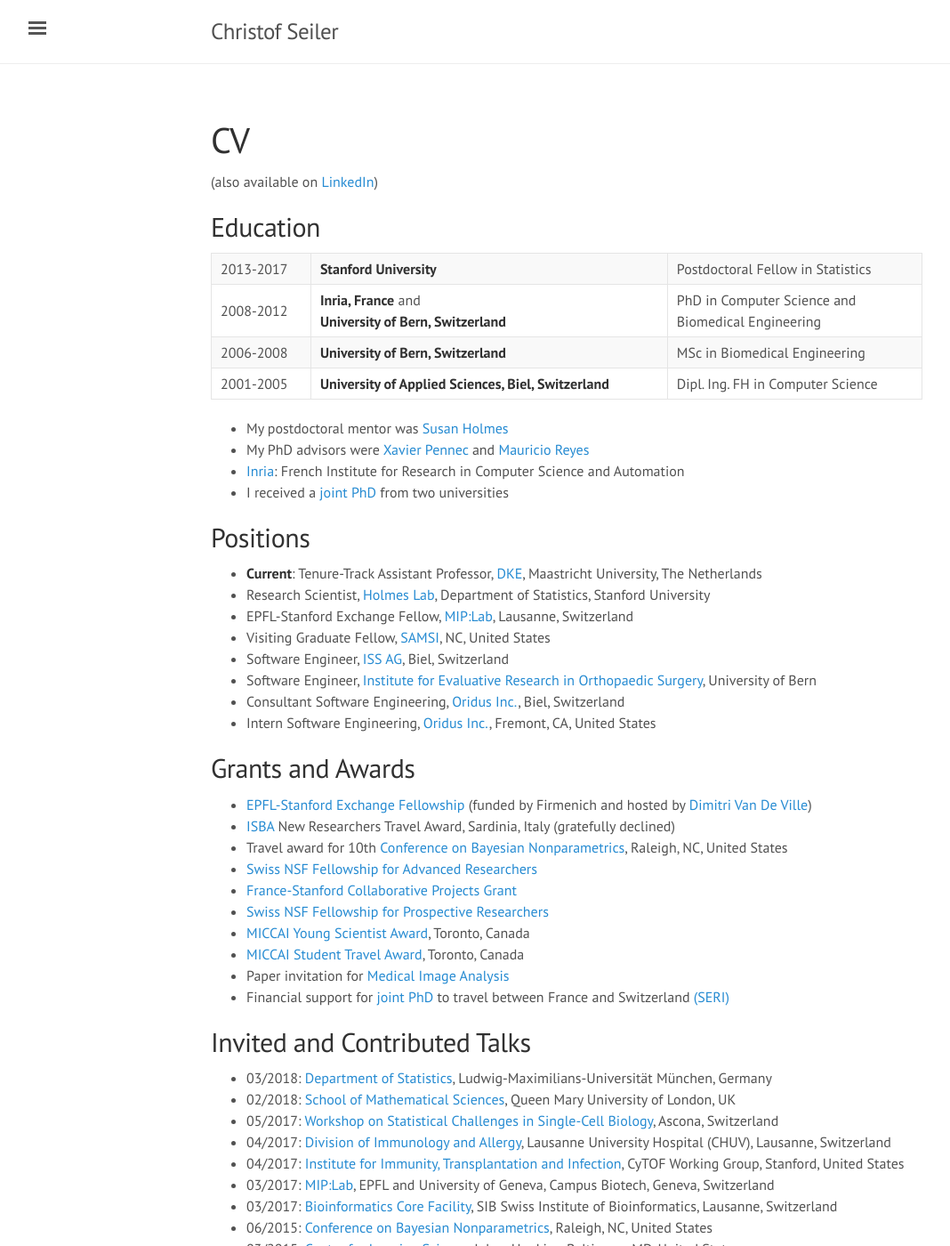
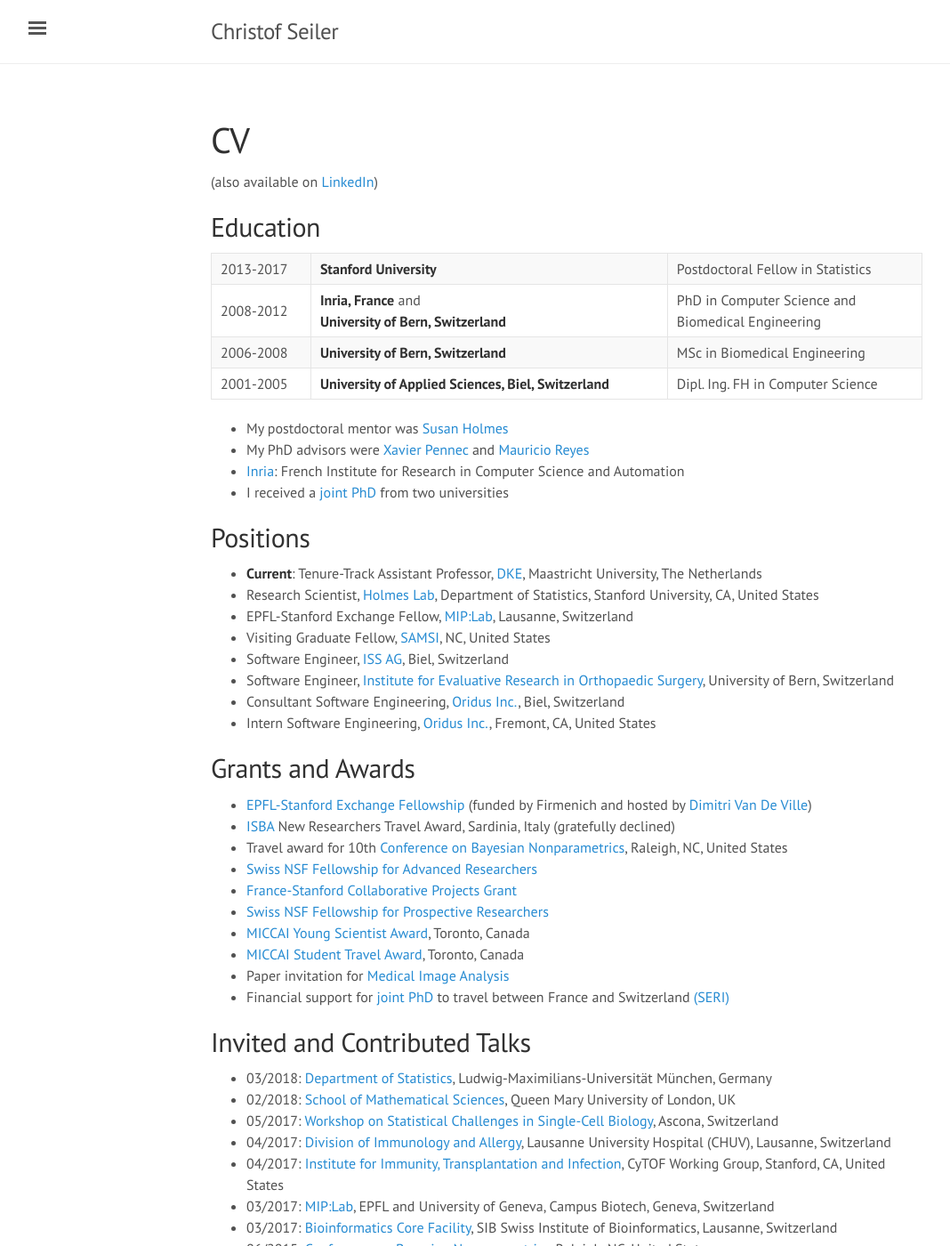
Before and after one commit to ChristofSeiler/ChristofSeiler.github.io, a Jekyll site: the page built from about.md, in a window 1280 px wide and 1400 px high. Shown: the whole window at 89% size, without its empty margins (3-1071 px from the left). Built offline with Jekyll 4.4.1, drawn with Linux system fonts in a browser that asks for light colours.

Commit message:
added countries

```diff
--- a/about.md
+++ b/about.md
@@ -20,11 +20,11 @@
 ## Positions
 
 * **Current**: Tenure-Track Assistant Professor, [DKE](https://www.maastrichtuniversity.nl/about-um/faculties/science-and-engineering/fse-departments/department-data-science-and-knowledge), Maastricht University, The Netherlands
-* Research Scientist, [Holmes Lab](http://statweb.stanford.edu/~susan/lab_index.html), Department of Statistics, Stanford University
+* Research Scientist, [Holmes Lab](http://statweb.stanford.edu/~susan/lab_index.html), Department of Statistics, Stanford University, CA, United States
 * EPFL-Stanford Exchange Fellow, [MIP:Lab](https://miplab.epfl.ch/), Lausanne, Switzerland
 * Visiting Graduate Fellow, [SAMSI](https://www.samsi.info/), NC, United States
 * Software Engineer, [ISS AG](http://www.iss-ag.ch/en), Biel, Switzerland
-* Software Engineer, [Institute for Evaluative Research in Orthopaedic Surgery](http://www.swissrdl.unibe.ch/about_us/history/index_eng.html), University of Bern
+* Software Engineer, [Institute for Evaluative Research in Orthopaedic Surgery](http://www.swissrdl.unibe.ch/about_us/history/index_eng.html), University of Bern, Switzerland
 * Consultant Software Engineering, [Oridus Inc.](https://www.bloomberg.com/research/stocks/private/snapshot.asp?privcapid=524394), Biel, Switzerland
 * Intern Software Engineering, [Oridus Inc.](https://www.bloomberg.com/research/stocks/private/snapshot.asp?privcapid=524394), Fremont, CA, United States
 
@@ -47,7 +47,7 @@
 * 02/2018: [School of Mathematical Sciences](https://www.qmul.ac.uk/maths/), Queen Mary University of London, UK
 * 05/2017: [Workshop on Statistical Challenges in Single-Cell Biology](https://www.bsse.ethz.ch/cbg/cbg-news/ascona-2017.html), Ascona, Switzerland
 * 04/2017: [Division of Immunology and Allergy](http://www.immunologyresearch.ch/), Lausanne University Hospital (CHUV), Lausanne, Switzerland
-* 04/2017: [Institute for Immunity, Transplantation and Infection](https://iti.stanford.edu/), CyTOF Working Group, Stanford, United States
+* 04/2017: [Institute for Immunity, Transplantation and Infection](https://iti.stanford.edu/), CyTOF Working Group, Stanford, CA, United States
 * 03/2017: [MIP:Lab](https://miplab.epfl.ch/), EPFL and University of Geneva, Campus Biotech, Geneva, Switzerland
 * 03/2017: [Bioinformatics Core Facility](http://bcf.isb-sib.ch/), SIB Swiss Institute of Bioinformatics, Lausanne, Switzerland
 * 06/2015: [Conference on Bayesian Nonparametrics](https://www2.stat.duke.edu/bnp10/index.html), Raleigh, NC, United States
```
